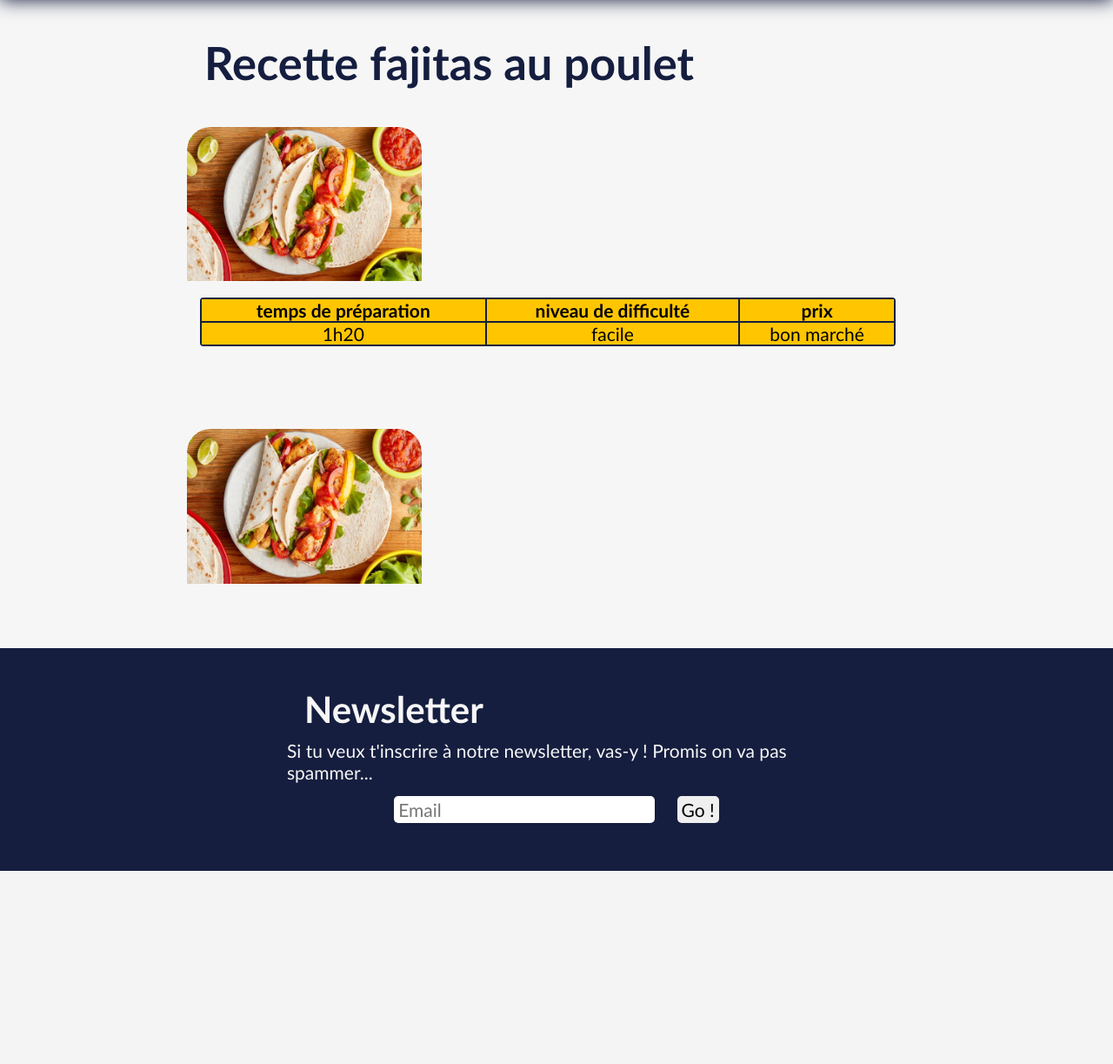
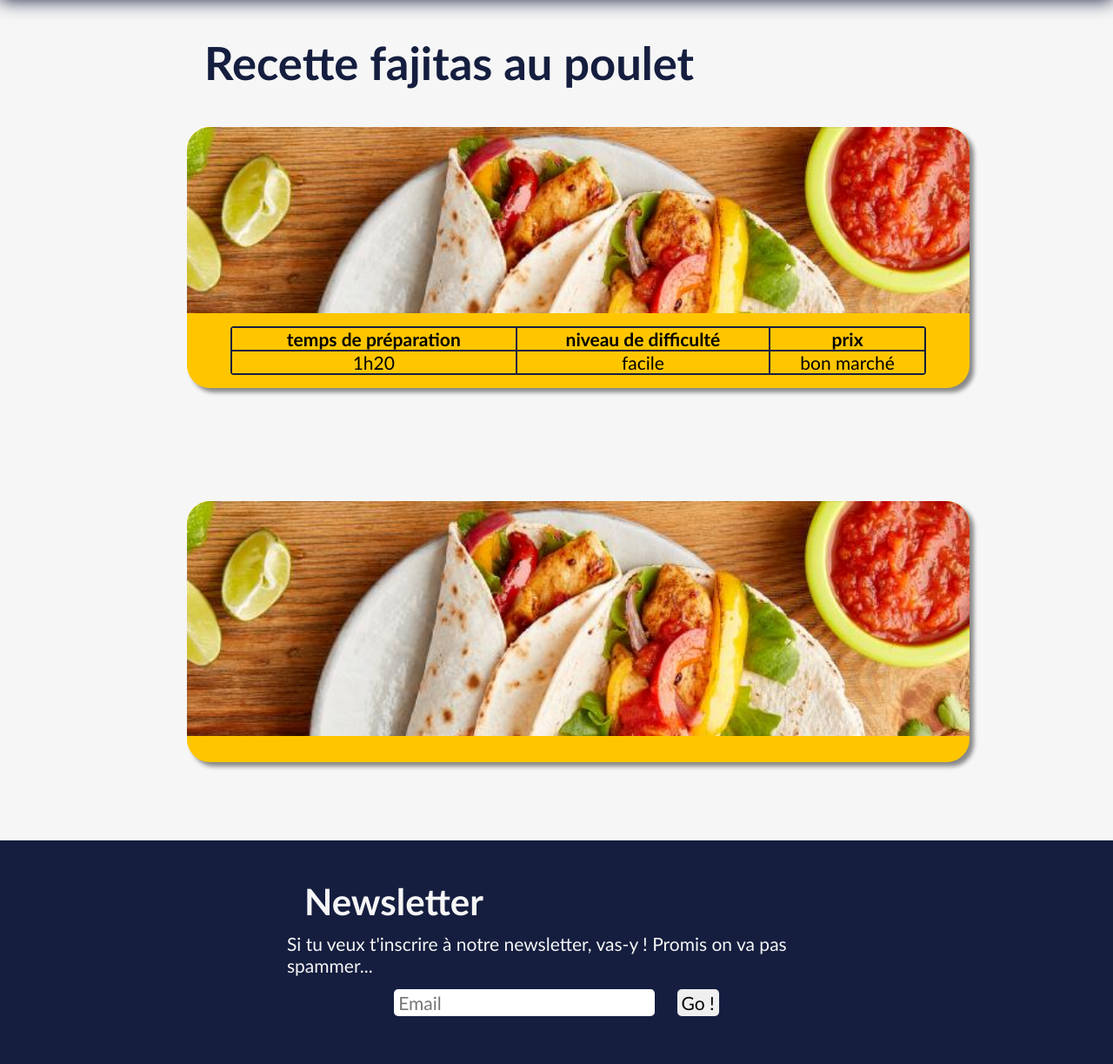
Before and after one commit to VK0537/projetBDpeip, a PHP site: page /Poulet.html in a window 1280 px wide. Shown: the part 100-1323 px from the top of the page at 87% size. Before the commit the page ends 1101 px from the top, so only its background shows below. Run offline with PHP 8.4, Linux system fonts and the light colour scheme; lists and menus that the app fills with data are empty.

Commit message:
Update style.css

```diff
--- a/style.css
+++ b/style.css
@@ -234,6 +234,19 @@ a.nav__list-item:hover{
     background-color: var(--yellow);
 }
 
+.recette{
+    display: flex;
+    flex-direction: column;
+    /* border: 1px solid var(--dark-blue); */
+    border-radius: 1.25em;
+    background-color: var(--yellow);
+    height: 1200px;
+    max-height: 300px;
+    width:900px;
+    margin-bottom: 50px;
+    box-shadow: 5px 5px 5px #888;
+}
+
 .recette__img
 {
     border-radius:1.25em 1.25em 0 0;
```
